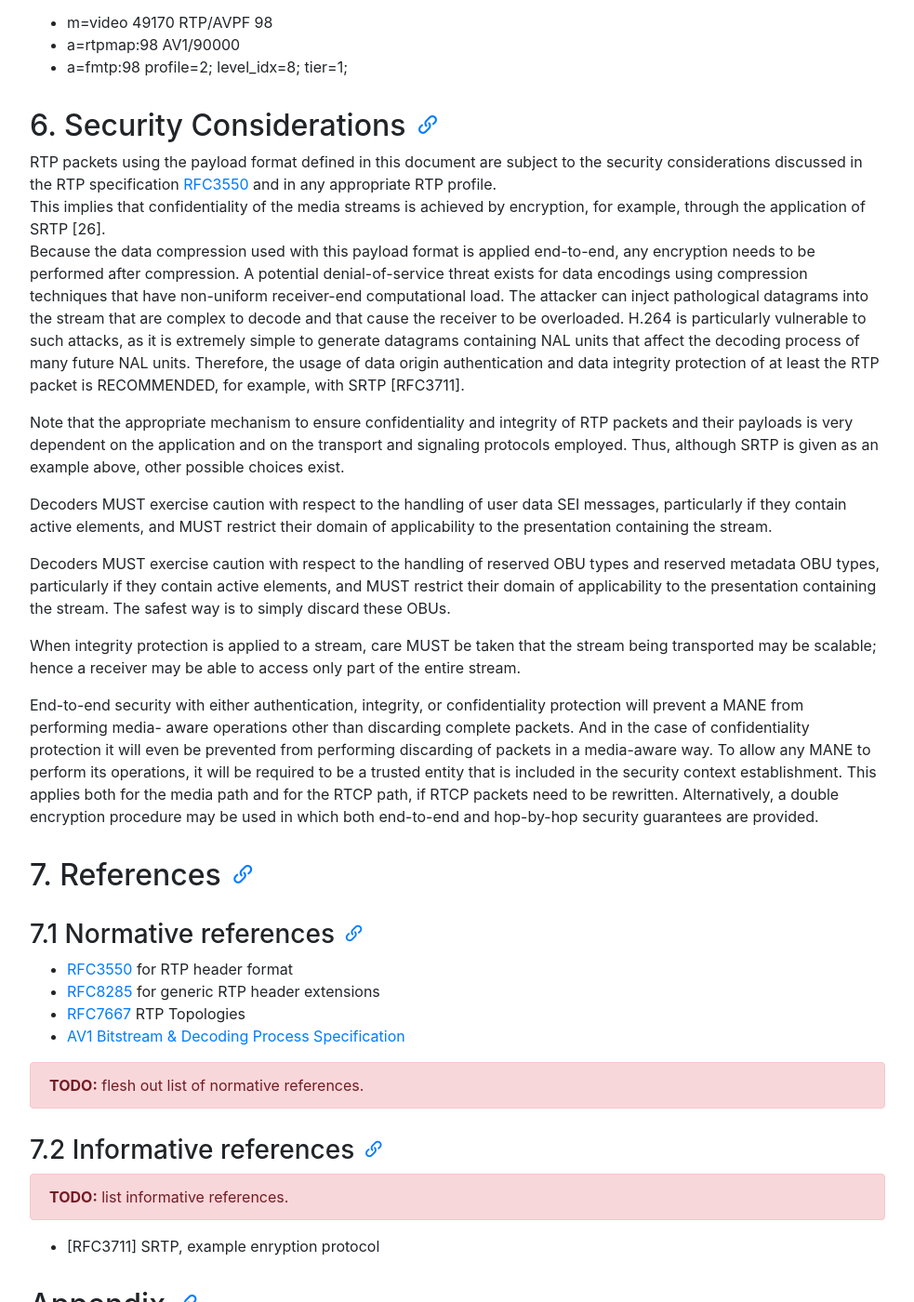
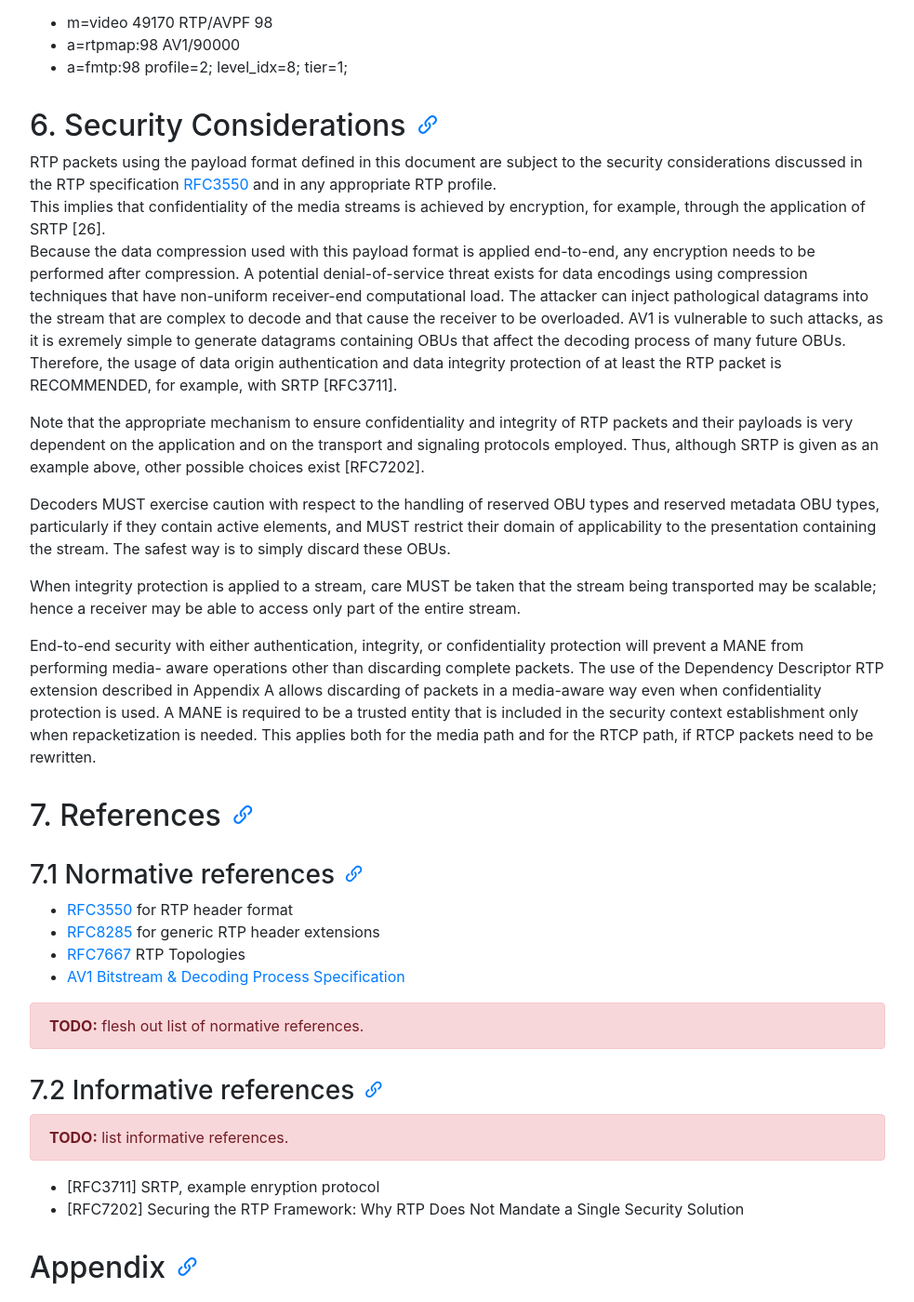
Before and after one commit to AOMediaCodec/av1-rtp-spec, a Jekyll site: the page built from index.md, in a window 1280 px wide and 1400 px high, scrolled down 7745 px. Shown: the whole window at 93% size, without its empty margins (53-1036 px from the left). Built offline with Jekyll 4.4.1, drawn with Linux system fonts in a browser that asks for light colours; nearby versions of some CDN libraries.

Commit message:
Update av1-rtp-spec.md

```diff
--- a/av1-rtp-spec.md
+++ b/av1-rtp-spec.md
@@ -368,10 +368,10 @@ compression.  A potential denial-of-service threat exists for data
 encodings using compression techniques that have non-uniform
 receiver-end computational load.  The attacker can inject
 pathological datagrams into the stream that are complex to decode and
-that cause the receiver to be overloaded.  H.264 is particularly
-vulnerable to such attacks, as it is extremely simple to generate
-datagrams containing NAL units that affect the decoding process of
-many future NAL units.  Therefore, the usage of data origin
+that cause the receiver to be overloaded.  AV1 is
+vulnerable to such attacks, as it is exremely simple to generate
+datagrams containing OBUs that affect the decoding process of
+many future OBUs.  Therefore, the usage of data origin
 authentication and data integrity protection of at least the RTP
 packet is RECOMMENDED, for example, with SRTP [RFC3711].
 
@@ -380,12 +380,7 @@ Note that the appropriate mechanism to ensure confidentiality and
 integrity of RTP packets and their payloads is very dependent on the
 application and on the transport and signaling protocols employed.
 Thus, although SRTP is given as an example above, other possible
-choices exist.
-
-Decoders MUST exercise caution with respect to the handling of user
-data SEI messages, particularly if they contain active elements, and
-MUST restrict their domain of applicability to the presentation
-containing the stream.
+choices exist [RFC7202].
 
 Decoders MUST exercise caution with respect to the handling of
 reserved OBU types and reserved metadata OBU types, particularly if
@@ -399,15 +394,15 @@ may be able to access only part of the entire stream.
 
 End-to-end security with either authentication, integrity, or
 confidentiality protection will prevent a MANE from performing media-
-aware operations other than discarding complete packets.  And in the
-case of confidentiality protection it will even be prevented from
-performing discarding of packets in a media-aware way.  To allow any
-MANE to perform its operations, it will be required to be a trusted
-entity that is included in the security context establishment.  This
+aware operations other than discarding complete packets. The use of the
+Dependency Descriptor RTP extension described in Appendix A allows discarding
+of packets in a media-aware way even when confidentiality protection is used.
+A MANE is required to be a trusted
+entity that is included in the security context establishment only when repacketization
+is needed.  This
 applies both for the media path and for the RTCP path, if RTCP packets
-need to be rewritten. Alternatively, a
-double encryption procedure may be used in which both end-to-end
-and hop-by-hop security guarantees are provided.
+need to be rewritten.
+
 
 ## 7. References
 
@@ -431,6 +426,7 @@ and hop-by-hop security guarantees are provided.
 {:.alert .alert-danger }
 
   * [RFC3711] SRTP, example enryption protocol
+  * [RFC7202] Securing the RTP Framework: Why RTP Does Not Mandate a Single Security Solution
 
 
 ## Appendix
```
